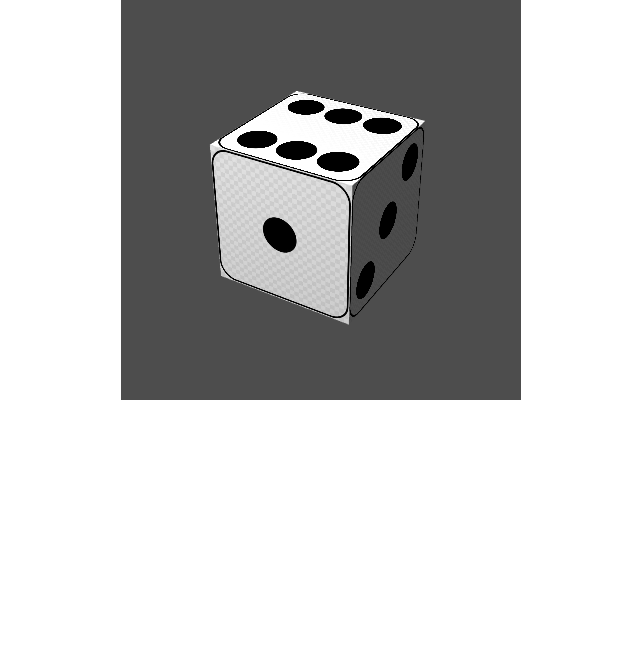
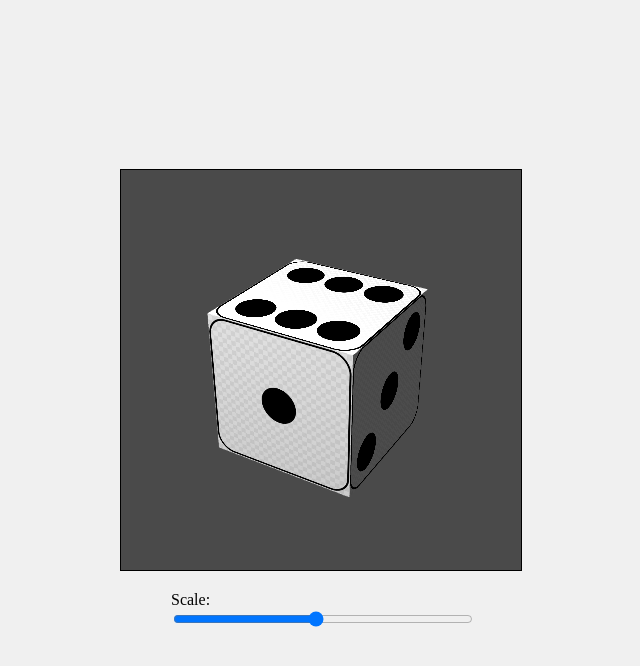
Before and after one commit to hongducct/graphics, a plain HTML site: page index.html in a window 1280 px wide. Shown: the whole page, without its empty margins (319-959 px from the left). Drawn offline with Linux system fonts and the light colour scheme.

Commit message:
add scale, and pulsating effect

```diff
--- a/hinhlapphuongquay.js
+++ b/hinhlapphuongquay.js
@@ -201,6 +201,17 @@ function main() {
         event.preventDefault();
     });
 
+    // Initialize scale
+    let scale = 1.0;
+
+    // Get the scale slider
+    var scaleSlider = document.getElementById('scaleSlider');
+
+    // Add an event listener to the slider to update the scale value
+    scaleSlider.addEventListener('input', function() {
+        scale = parseFloat(scaleSlider.value);
+    });
+
     function tick() {
         if (!isDraggingLeft) {
             angleX += freeRotationSpeed * 0.7;
@@ -212,12 +223,18 @@ function main() {
         modelMatrix.rotate(angleY, 1, 0, 0);
         modelMatrix.rotate(angleX, 0, 1, 0);
 
+        // Apply scaling (and pulsating effect) BEFORE sending the matrix to the shader
+        let pulse = Math.sin(Date.now() * 0.002) * 0.2 + 0.9; // Vary between 0.7 and 1.1
+        let currentScale = scale * pulse;
+        modelMatrix.scale(currentScale, currentScale, currentScale);
+
         normalMatrix.setInverseOf(modelMatrix);
         normalMatrix.transpose();
 
-        viewMatrix.setLookAt(0,0,5,0,0,0,0,1,0);
-        projMatrix.setPerspective(30, canvas.width/canvas.height, 1, 100);
+        viewMatrix.setLookAt(0, 0, 5, 0, 0, 0, 0, 1, 0);
+        projMatrix.setPerspective(30, canvas.width / canvas.height, 1, 100);
 
+        // Send the updated model matrix to the shader
         gl.uniformMatrix4fv(u_ModelMatrix, false, modelMatrix.elements);
         gl.uniformMatrix4fv(u_NormalMatrix, false, normalMatrix.elements);
         gl.uniformMatrix4fv(u_ViewMatrix, false, viewMatrix.elements);
--- a/index.html
+++ b/index.html
@@ -9,9 +9,34 @@
     <script src="cuon-utils.js"></script>
     <script src="cuon-matrix.js"></script>
     <script src="hinhlapphuongquay.js"></script>
+    <style>
+        body {
+            margin: 0;
+            display: flex;
+            justify-content: center;
+            align-items: center;
+            flex-direction: column;
+            height: 100vh;
+            background-color: #f0f0f0;
+        }
+        canvas {
+            border: 1px solid black;
+        }
+        .slider-container {
+            margin-top: 20px;
+            width: 300px;
+        }
+        input[type=range] {
+            width: 100%;
+        }
+    </style>
 </head>
-<body onload="main()" style="margin: 0; display: flex; justify-content: center;">
+<body onload="main()">
     <canvas id="webgl" width="400" height="400"></canvas>
+    <div class="slider-container">
+        <label for="scaleSlider">Scale:</label>
+        <input type="range" id="scaleSlider" min="0.1" max="2" step="0.01" value="1">
+    </div>
     <!-- <a href="https://sites.google.com/view/laptrinhwebgl">Link Môn học</a> -->
     <!-- <iframe src="https://drive.google.com/file/d/12Y6ZdhcXwppSVNifHKLcqWzmfyZ7iGxd/preview" width="700" height="900" allow="autoplay"></iframe> -->
 </body>
```
